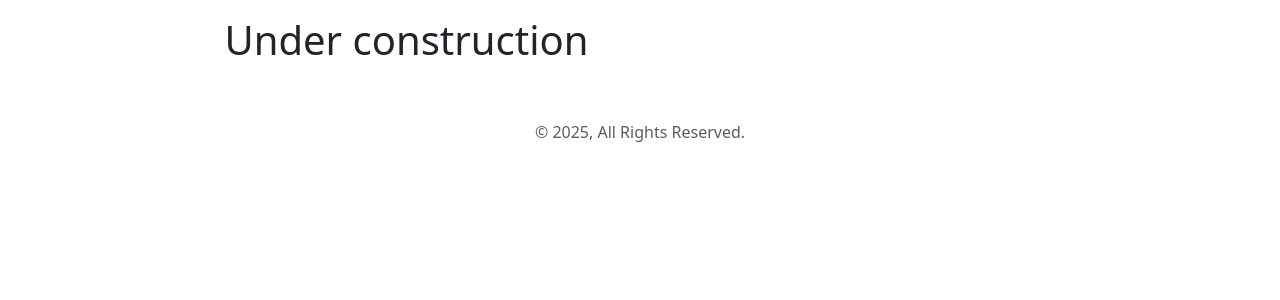
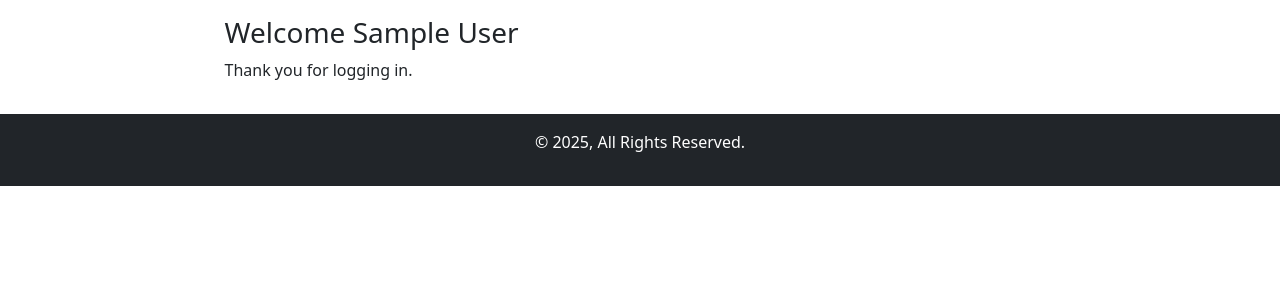
Before and after one commit to vanlalpeka/django_fullstack, a Django app: page / in a window 1280 px wide. Shown: the part 56-356 px from the top of the page. Run offline with Django 5.2, Linux system fonts and the light colour scheme; the visitor is signed in with stand-in values (Sample User, id 1); some libraries are stand-ins or nearby versions.

Commit message:
coming soon

```diff
--- a/main/settings.py
+++ b/main/settings.py
@@ -49,6 +49,8 @@ INSTALLED_APPS = [
     "phonenumber_field",
     'import_export',
     'ajax_datatable',
+    "django_bootstrap5",
+
 ]
 
 MIDDLEWARE = [
--- /dev/null
+++ b/static/css/custom.css
@@ -0,0 +1,23 @@
+.background-image {
+      position: fixed;
+      top: 0;
+      left: 0;
+      width: 100%;
+      height: 100%;
+      background: url('https://wallpaperaccess.com/full/4232383.jpg') no-repeat center center/cover;
+  }
+  .overlay {
+      position: fixed;
+      top: 0;
+      left: 0;
+      width: 100%;
+      height: 100%;
+      background-color: rgba(0, 0, 0, 0.6);
+      display: flex;
+      align-items: center;
+      justify-content: center;
+  }
+  .overlay-text {
+      color: #fff;
+      text-align: center;
+  }
--- a/templates/app/landing_page.html
+++ b/templates/app/landing_page.html
@@ -1,7 +1,25 @@
 {% extends "base.html" %}
 
+{% load static %}
+{% block extrastyle %}
+<link href="{% static 'css/custom.css' %}" rel="stylesheet">
+{% endblock %}
+
 {% block content %}
-    <h1>
-        Under construction</h1>
-    <p></p>
+{% if user.is_authenticated %}
+    <h3>Welcome {{ user.first_name }} {{user.last_name}} </h3>
+    <p>Thank you for logging in.</p>
+{% else %}
+    <div class="background-image"></div>
+    <div class="overlay">
+        <div class="overlay-text">
+            <h1 class="mb-3">Welcome to Thul</h1>
+            <h4 class="mb-3">The Knowledge Management System of Law and Judicial Department, Mizoram</h4>
+            <p>We're working hard to finish the development of this site.</p>
+            <p>Until then, please login to explore the features under construction.</p>
+            <a href="{% url 'account_login' %}" class="btn btn-outline-light btn-lg">Login</a>
+        </div>
+    </div>
+  {% endif %}
+
 {% endblock %}
--- a/templates/base.html
+++ b/templates/base.html
@@ -15,16 +15,17 @@
   <link href="https://cdn.jsdelivr.net/npm/bootstrap@5.3.3/dist/css/bootstrap.min.css" rel="stylesheet" integrity="sha384-QWTKZyjpPEjISv5WaRU9OFeRpok6YctnYmDr5pNlyT2bRjXh0JMhjY6hW+ALEwIH" crossorigin="anonymous">
   <link rel="stylesheet" href="https://cdnjs.cloudflare.com/ajax/libs/font-awesome/6.7.2/css/fontawesome.min.css" integrity="sha512-v8QQ0YQ3H4K6Ic3PJkym91KoeNT5S3PnDKvqnwqFD1oiqIl653crGZplPdU5KKtHjO0QKcQ2aUlQZYjHczkmGw==" crossorigin="anonymous" referrerpolicy="no-referrer" />
   <!-- <link href="{% static 'vendor/fontawesome-free/css/all.min.css' %}" rel="stylesheet" type="text/css"> -->
-
 </head>
 <body>
-
   <!-- Main content block -->
   <main>
       <div class="container">
         <div class="row">
           <div class="col-sm-9 m-auto">
-            {% include "navbar.html" %}
+            {% if user.is_authenticated %}
+              {% include "navbar.html" %}
+            {% endif %}
+
 
             {% block content %}
             {% endblock content %}
@@ -33,14 +34,37 @@
       </div>
   </main>
 
+
+
     <!-- Footer -->
-    <footer class="py-3 my-4">
-      <p class="text-center text-muted">&copy; {% now "Y" %}, All Rights Reserved.</p>
+    <footer  class="text-center p-3 bg-dark mt-3">
+      <p class="text-white">&copy; {% now "Y" %}, All Rights Reserved.</p>
     </footer>
 
       <script src="https://cdn.jsdelivr.net/npm/@popperjs/core@2.11.8/dist/umd/popper.min.js" integrity="sha384-I7E8VVD/ismYTF4hNIPjVp/Zjvgyol6VFvRkX/vR+Vc4jQkC+hVqc2pM8ODewa9r" crossorigin="anonymous"></script>
       <script src="https://cdn.jsdelivr.net/npm/bootstrap@5.3.3/dist/js/bootstrap.bundle.min.js" integrity="sha384-YvpcrYf0tY3lHB60NNkmXc5s9fDVZLESaAA55NDzOxhy9GkcIdslK1eN7N6jIeHz" crossorigin="anonymous"></script>
+      <script>
+if (window.location.hostname.includes('localhost')) {
+  console.log("Running in DEBUG mode on localhost");
+}
 
+// document.addEventListener("keydown", e => {
+//           // USE THIS TO DISABLE CONTROL AND ALL FUNCTION KEYS
+//           // if (e.ctrlKey || (e.keyCode>=112 && e.keyCode<=123)) {
+//           // THIS WILL ONLY DISABLE CONTROL AND F12
+//           if (e.ctrlKey || e.keyCode==123 || window.location.hostname.includes('localhost')) {
+//             e.stopPropagation();
+//             e.preventDefault();
+//           }
+//         });
+
+        document.addEventListener("contextmenu", e => {
+          if (window.location.hostname.includes('localhost')) {
+          e.preventDefault();
+          }
+        }, false);
+
+        </script>
 
 {% block extrajs %}
 {% endblock extrajs %}
--- a/templates/navbar.html
+++ b/templates/navbar.html
@@ -25,9 +25,9 @@
                     <a class="nav-link"  href="{% url 'custom_logout' %}">Logout</a>
                 </li>
             {% else %}
-                <li class="nav-item">
+                <!-- <li class="nav-item">
                     <a class="nav-link"  href="{% url 'account_login' %}">Login</a>
-                </li>
+                </li> -->
             {% endif %}
             </ul>
       </div>
```
Also changed, not shown: templates/account/login.html (+19 -3 lines).
